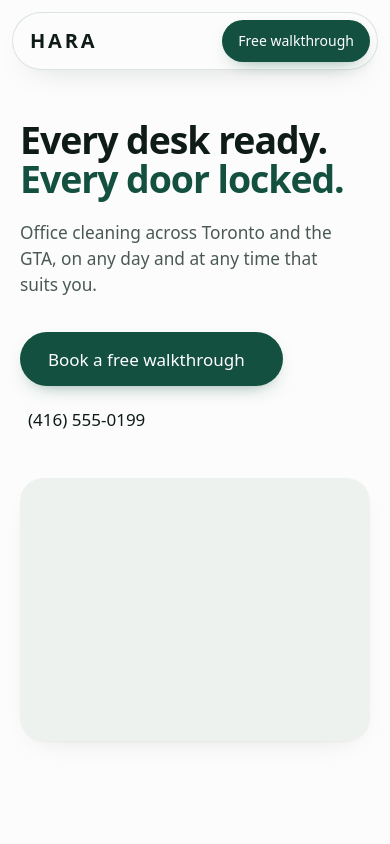
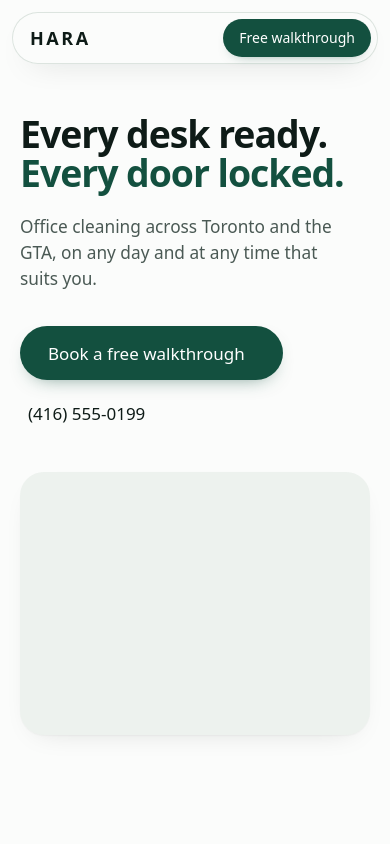
Before and after one commit to kkrishnaac/afterhours-demo, a website built with Vite: page index.html in a window 390 px wide. Shown: the top 844 px of the page. Built offline with nearby package versions, Linux system fonts and the light colour scheme; some packages are replaced by stand-ins of ours; a web font is replaced by a local one.

Commit message:
Slimmer header aligned to the content column
Nav drops from 64px to 54px with smaller type and button, sits on the same
edge as the page content, and centres its links on a three-column grid.

Co-Authored-By: Claude Opus 5.5 <noreply@anthropic.com>

```diff
--- a/src/style.css
+++ b/src/style.css
@@ -32,7 +32,7 @@
   --max: 1200px;
   --pad: clamp(20px, 5vw, 64px);
   --section: clamp(88px, 13vh, 148px);
-  --nav-h: 64px;
+  --nav-h: 54px;
 
   /* Motion: everything settles softly, nothing snaps. */
   --ease-out: cubic-bezier(0.22, 1, 0.36, 1);
@@ -99,8 +99,8 @@ ul, ol { padding: 0; list-style: none; }
 h3 { font-size: 1.12rem; line-height: 1.3; font-weight: 600; letter-spacing: -0.01em; }
 
 .brand { display: inline-flex; align-items: baseline; gap: 10px; text-decoration: none; }
-.brand__name { font-weight: 680; font-stretch: 125%; letter-spacing: 0.14em; font-size: 20px; line-height: 1; }
-.brand__sub { font-size: 13px; color: var(--ink-muted); letter-spacing: 0.01em; white-space: nowrap; }
+.brand__name { font-weight: 680; font-stretch: 125%; letter-spacing: 0.14em; font-size: 18px; line-height: 1; }
+.brand__sub { font-size: 12.5px; color: var(--ink-muted); letter-spacing: 0.01em; white-space: nowrap; }
 
 
 /* BUTTONS: pills. Hover lifts a pixel and nudges the arrow; press sinks. */
@@ -133,13 +133,15 @@ h3 { font-size: 1.12rem; line-height: 1.3; font-weight: 600; letter-spacing: -0.
 .call:hover { text-decoration-color: currentColor; }
 
 
-/* NAV: a floating rounded bar, always there. */
+/* NAV: a slim floating bar, always there. 1112px wide so the logo lines up with
+   the page content below (1200px container minus 64px padding, plus the bar's own 20px).
+   Three columns keep the links truly centred whatever the logo and button widths. */
 .nav {
   position: fixed; z-index: var(--z-chrome);
   top: max(12px, env(safe-area-inset-top)); left: 50%; transform: translateX(-50%);
-  width: min(var(--max), calc(100% - 24px)); height: var(--nav-h);
-  display: flex; align-items: center; justify-content: space-between; gap: 24px;
-  padding: 0 8px 0 24px; border-radius: var(--r-pill);
+  width: min(1112px, calc(100% - 24px)); height: var(--nav-h);
+  display: grid; grid-template-columns: 1fr auto 1fr; align-items: center; gap: 16px;
+  padding: 0 7px; border-radius: var(--r-pill);
   background: rgba(251, 252, 251, 0.8);
   -webkit-backdrop-filter: blur(16px) saturate(150%); backdrop-filter: blur(16px) saturate(150%);
   box-shadow: inset 0 0 0 1px rgba(217, 226, 220, 0.9), 0 12px 32px -20px rgba(14, 27, 23, 0.25);
@@ -147,20 +149,28 @@ h3 { font-size: 1.12rem; line-height: 1.3; font-weight: 600; letter-spacing: -0.
 @media (hover: none), (prefers-reduced-transparency: reduce) {
   .nav { -webkit-backdrop-filter: none; backdrop-filter: none; background: rgba(251, 252, 251, 0.97); }
 }
-.nav__links { display: flex; gap: 4px; font-size: 15px; }
+.nav .brand { justify-self: start; margin-left: 13px; } /* 7 + 13 = 20px from the bar's edge; even padding keeps the links centred */
+.nav__links { display: flex; gap: 2px; font-size: 14px; }
 .nav__links a {
-  padding: 8px 14px; border-radius: var(--r-pill); text-decoration: none; color: var(--ink-muted);
+  padding: 7px 12px; border-radius: var(--r-pill); text-decoration: none; color: var(--ink-muted);
   transition: color 0.3s var(--ease-out), background-color 0.3s var(--ease-out);
 }
 .nav__links a:hover { color: var(--ink); background: var(--stone); }
-.nav__cta { min-height: 46px; padding: 10px 20px; font-size: 15px; }
+.nav__cta {
+  justify-self: end; min-height: 40px; padding: 8px 18px; font-size: 14px;
+  box-shadow: 0 6px 14px -10px rgba(19, 80, 63, 0.7);
+}
 .cta-short { display: none; }
-@media (max-width: 900px) { .nav__links { display: none; } }
+@media (max-width: 900px) {
+  .nav { grid-template-columns: 1fr auto; }
+  .nav__links { display: none; }
+}
 @media (max-width: 560px) {
-  :root { --nav-h: 58px; }
-  .nav { padding-left: 18px; gap: 12px; }
+  :root { --nav-h: 52px; }
+  .nav { gap: 12px; }
+  .nav .brand { margin-left: 11px; }
   .nav .brand__sub { display: none; }
-  .nav__cta { min-height: 42px; padding: 8px 16px; font-size: 14px; }
+  .nav__cta { min-height: 38px; padding: 8px 16px; }
 }
 @media (max-width: 400px) {
   .cta-full { display: none; }
```
Also changed, not shown: security/golive/2026-09-28-GO.md (+7 -0 lines).
